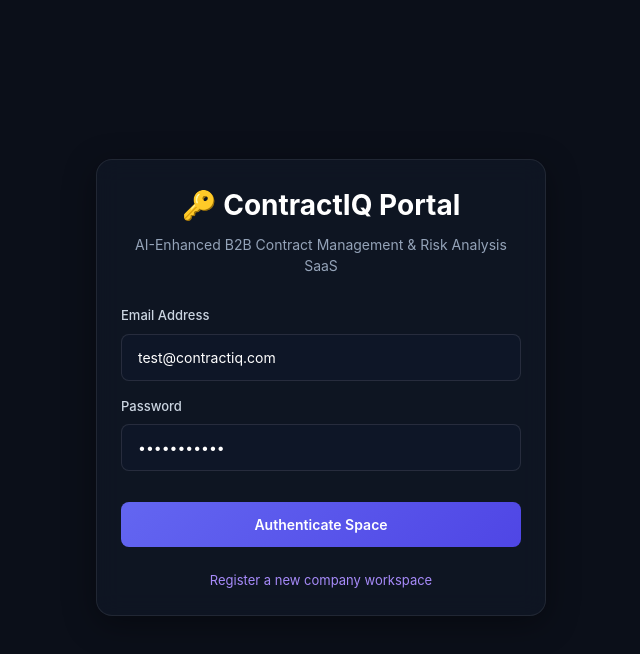
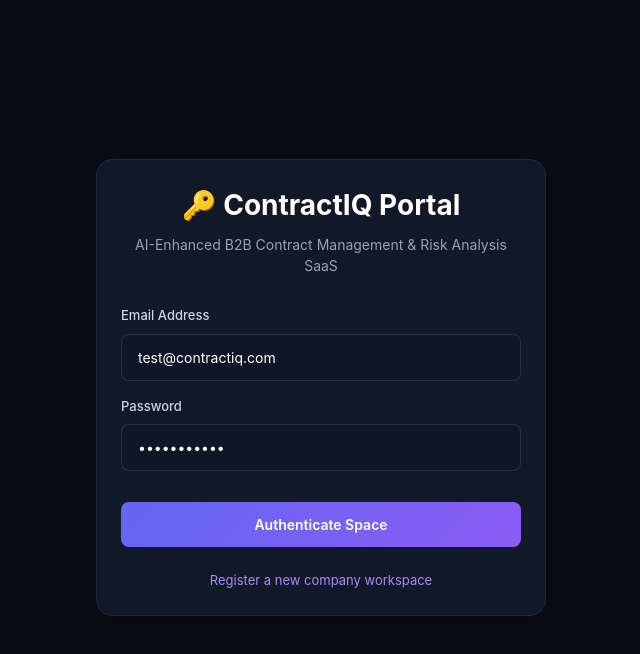
Before and after one commit to Spurthi-019/AI-Enhanced-B2B-Contract-Management-Risk-Analysis-SaaS, a React (Vite) app in the folder frontend/: page / in a window 1280 px wide. Both pictures are taken after a click on the button "Sign In". Shown: the top 654 px of the page, without its empty margins (319-959 px from the left). Built offline with nearby package versions, Linux system fonts and the light colour scheme.

Commit message:
style(frontend): align interior dashboard theme with royal indigo landing page palette

```diff
--- a/frontend/src/App.css
+++ b/frontend/src/App.css
@@ -3,7 +3,7 @@ body {
   margin: 0;
   padding: 0;
   font-family: 'Outfit', 'Inter', system-ui, -apple-system, BlinkMacSystemFont, 'Segoe UI', Roboto, Oxygen, Ubuntu, Cantarell, 'Open Sans', 'Helvetica Neue', sans-serif;
-  background-color: #0b0f19;
+  background-color: #090D16;
   color: #f1f5f9;
   min-height: 100vh;
 }
@@ -25,8 +25,8 @@ body {
 /* Sidebar Styling */
 .sidebar {
   width: 280px;
-  background: #0f172a;
-  border-right: 1px solid rgba(255, 255, 255, 0.08);
+  background: #0F172A;
+  border-right: 1px solid #1E293B;
   display: flex;
   flex-direction: column;
   justify-content: space-between;
@@ -94,7 +94,7 @@ body {
 .nav-item.active {
   background: rgba(99, 102, 241, 0.15);
   color: #a5b4fc;
-  border-left: 3px solid #6366f1;
+  border-left: 3px solid #8B5CF6;
 }
 
 .sidebar-footer {
@@ -133,10 +133,10 @@ body {
 
 /* Glassmorphism Card Style */
 .glass-card {
-  background: rgba(17, 25, 40, 0.65);
+  background: #111827;
   backdrop-filter: blur(12px);
   -webkit-backdrop-filter: blur(12px);
-  border: 1px solid rgba(255, 255, 255, 0.08);
+  border: 1px solid #1E293B;
   border-radius: 16px;
   padding: 24px;
   box-shadow: 0 8px 32px 0 rgba(0, 0, 0, 0.37);
@@ -269,7 +269,7 @@ body {
 }
 
 .btn {
-  background: linear-gradient(135deg, #6366f1 0%, #4f46e5 100%);
+  background: linear-gradient(135deg, #6366F1 0%, #8B5CF6 100%);
   color: white;
   border: none;
   border-radius: 8px;
@@ -287,7 +287,7 @@ body {
 
 .btn:hover {
   transform: translateY(-2px);
-  box-shadow: 0 4px 12px rgba(99, 102, 241, 0.4);
+  box-shadow: 0 4px 14px rgba(139, 92, 246, 0.4);
 }
 
 .btn:active {
@@ -844,8 +844,8 @@ body {
 .skeleton-card {
   padding: 32px;
   border-radius: 16px;
-  background: rgba(17, 25, 40, 0.45);
-  border: 1px solid rgba(255, 255, 255, 0.06);
+  background: #111827;
+  border: 1px solid #1E293B;
 }
 @keyframes loading-shimmer {
   0% { background-position: 200% 0; }
@@ -854,7 +854,7 @@ body {
 
 /* Premium Enhancements: Drag & Drop styled Upload Zone */
 .upload-zone {
-  border: 2px dashed rgba(99, 102, 241, 0.3);
+  border: 2px dashed #334155;
   background: rgba(99, 102, 241, 0.01);
   border-radius: 16px;
   padding: 48px 32px;
@@ -909,7 +909,7 @@ body {
   width: 16px;
   height: 16px;
   border-radius: 50%;
-  background: #0b0f19;
+  background: #090D16;
   border: 4px solid #6366f1;
   box-shadow: 0 0 10px rgba(99, 102, 241, 0.8);
   z-index: 2;
@@ -935,8 +935,8 @@ body {
 .metric-card-premium {
   position: relative;
   overflow: hidden;
-  background: linear-gradient(135deg, rgba(30, 41, 59, 0.3) 0%, rgba(15, 23, 42, 0.5) 100%);
-  border: 1px solid rgba(255, 255, 255, 0.04);
+  background: #111827;
+  border: 1px solid #1E293B;
   border-radius: 16px;
   padding: 24px;
   display: flex;
--- a/frontend/src/App.tsx
+++ b/frontend/src/App.tsx
@@ -774,7 +774,7 @@ function App() {
   // Render Vendor Magic Link portal standalone mode
   if (vendorPortalToken) {
     return (
-      <div className="dashboard-container" style={{ padding: 40, background: '#0b0f19', minHeight: '100vh' }}>
+      <div className="dashboard-container" style={{ padding: 40, background: '#090D16', minHeight: '100vh' }}>
         {toast && <div className="toast-msg">{toast}</div>}
 
         {/* Simplified Header: NO navigation dropdowns or internal menus */}
@@ -981,7 +981,7 @@ function App() {
   // Render Register Page
   if (!token && currentPath === '/register') {
     return (
-      <div style={{ display: 'flex', justifyContent: 'center', alignItems: 'center', minHeight: '100vh', background: '#0b0f19' }}>
+      <div style={{ display: 'flex', justifyContent: 'center', alignItems: 'center', minHeight: '100vh', background: '#090D16' }}>
         {toast && <div className="toast-msg">{toast}</div>}
         <div className="glass-card" style={{ width: '450px' }}>
           <h1 className="main-title" style={{ textAlign: 'center' }}>🏢 Register Company</h1>
@@ -1047,7 +1047,7 @@ function App() {
   // Render Login Panel
   if (!token) {
     return (
-      <div style={{ display: 'flex', justifyContent: 'center', alignItems: 'center', minHeight: '100vh', background: '#0b0f19' }}>
+      <div style={{ display: 'flex', justifyContent: 'center', alignItems: 'center', minHeight: '100vh', background: '#090D16' }}>
         {toast && <div className="toast-msg">{toast}</div>}
         <div className="glass-card" style={{ width: '450px' }}>
           <h1 className="main-title" style={{ textAlign: 'center' }}>🔑 ContractIQ Portal</h1>
--- a/frontend/src/index.css
+++ b/frontend/src/index.css
@@ -6,7 +6,7 @@
 body {
   margin: 0;
   padding: 0;
-  background-color: #0b0f19;
+  background-color: #090D16;
   color: #f1f5f9;
   font-family: 'Outfit', 'Inter', system-ui, -apple-system, sans-serif;
   min-height: 100vh;
```
